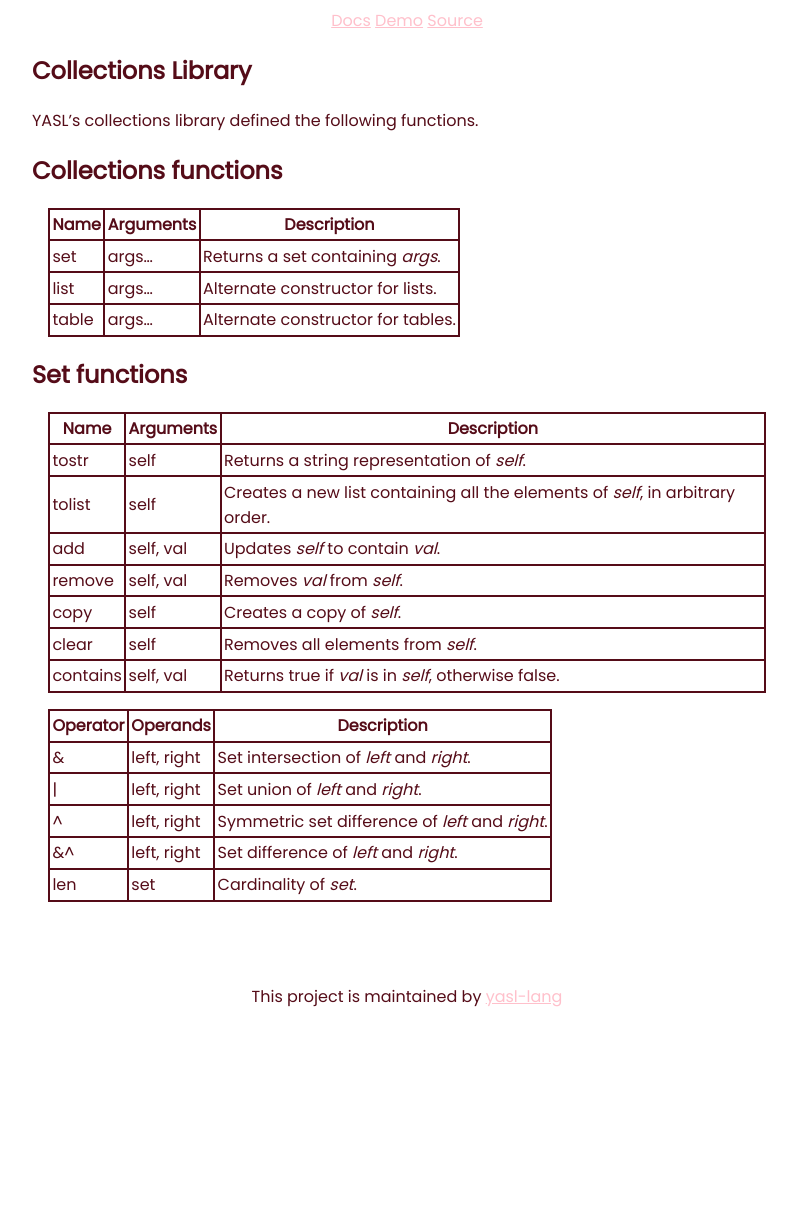
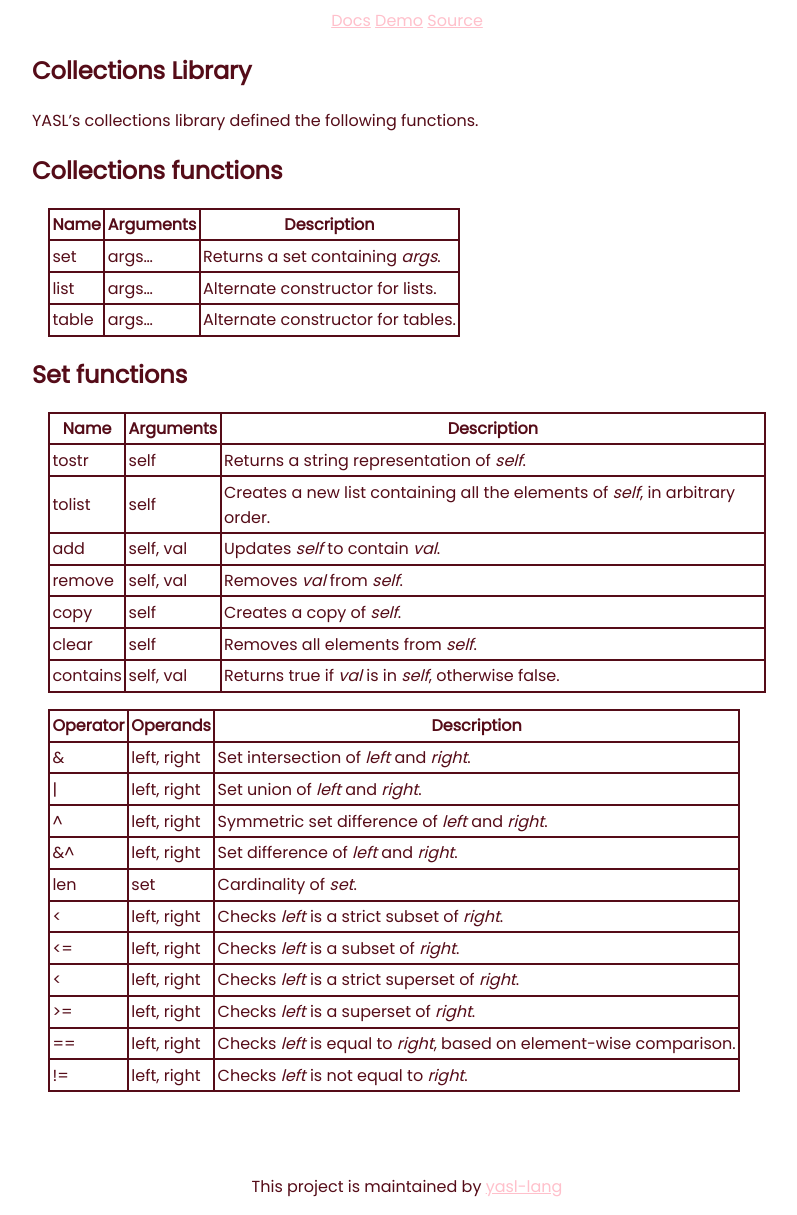
Before and after one commit to yasl-lang/docs, a Jekyll site: the page built from standard-library/collections-library.md, in a window 1280 px wide. Shown: the whole page, without its empty margins (233-1030 px from the left). Built offline with Jekyll 4.4.1, drawn with Linux system fonts in a browser that asks for light colours; our own code applies the rules of GitHub Pages for plain Markdown files; a script that is not in the unit is left out; before the commit the page ends 1025 px from its top, so only the background shows below that.

Commit message:
Update collections-library.md

```diff
--- a/standard-library/collections-library.md
+++ b/standard-library/collections-library.md
@@ -29,3 +29,9 @@ YASL's collections library defined the following functions.
 | ^ | left, right | Symmetric set difference of _left_ and _right_. |
 | &^ | left, right | Set difference of _left_ and _right_. |
 | len | set | Cardinality of _set_. |
+| < | left, right | Checks _left_ is a strict subset of _right_. |
+| <= | left, right | Checks _left_ is a subset of _right_. |
+| < | left, right | Checks _left_ is a strict superset of _right_. |
+| >= | left, right | Checks _left_ is a superset of _right_. |
+| == | left, right | Checks _left_ is equal to _right_, based on element-wise comparison. |
+| != | left, right | Checks _left_ is not equal to _right_. |
```
